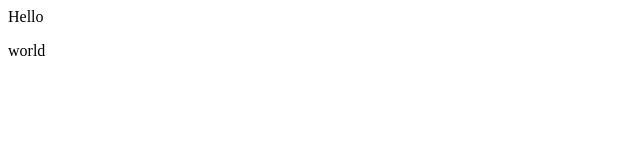
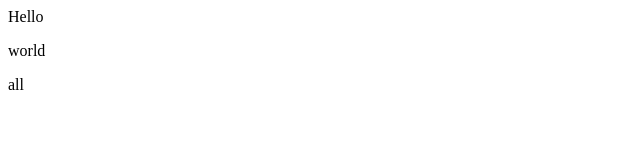
Before and after one commit to artkcs/demo-repo2, a plain HTML site: page index.html in a window 1280 px wide. Shown: the full height of the page, 0-640 px from the left. Drawn offline with Linux system fonts and the light colour scheme.

Commit message:
added all

```diff
--- a/index.html
+++ b/index.html
@@ -1,2 +1,3 @@
 <div>Hello</div>
 <p>world</p>
+<p>all</p>
```
